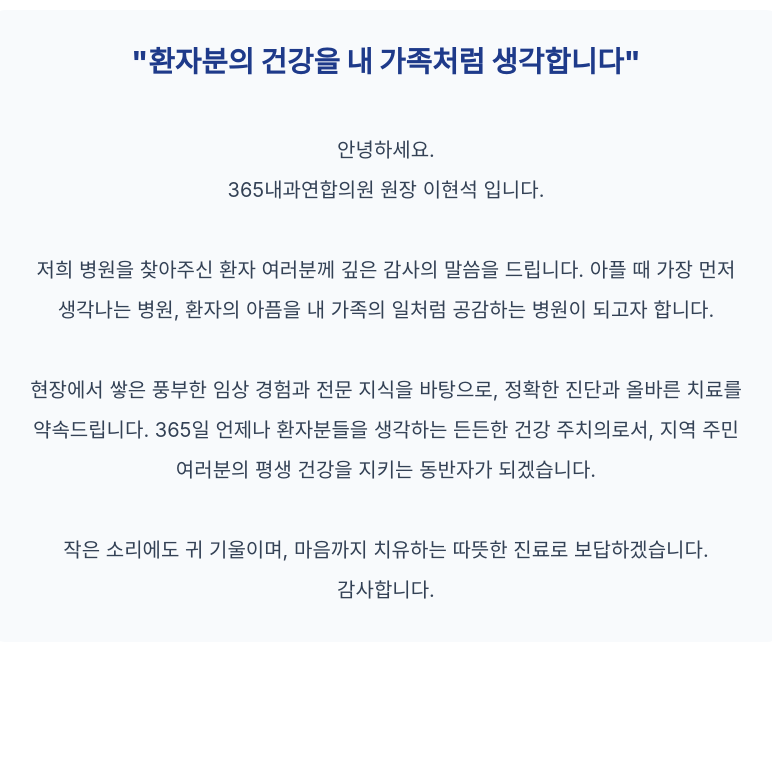
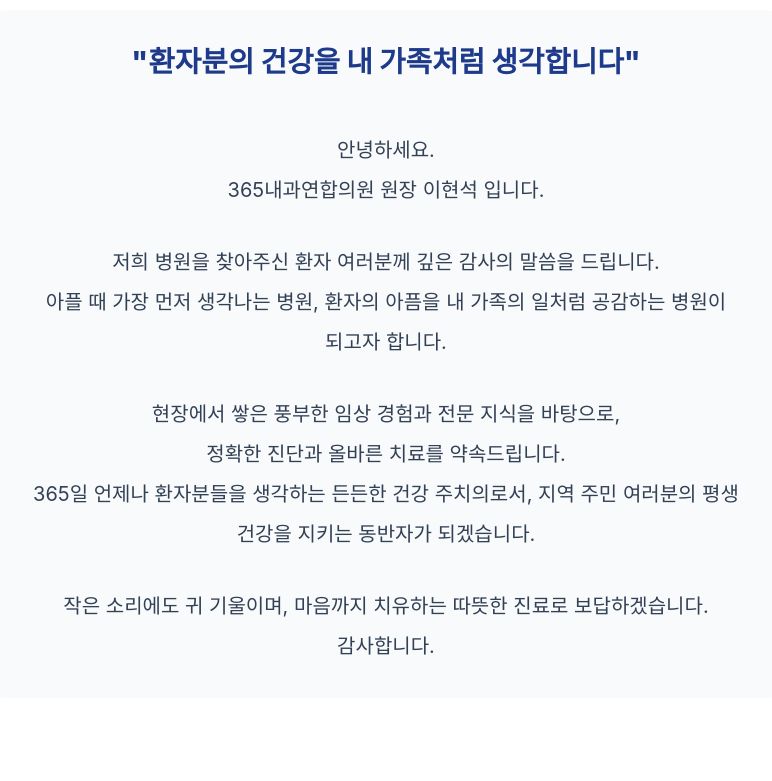
Before and after one commit to bnam1321-bit/365-clinic-web, a Next.js app: page /about in a window 1280 px wide. Shown: the part 380-1161 px from the top of the page, without its empty margins (254-1026 px from the left). Built offline with nearby package versions, Linux system fonts and the light colour scheme; a web font is replaced by a local one.

Commit message:
Widen grid gaps and refine typography based on feedback

```diff
--- a/src/app/about/page.module.css
+++ b/src/app/about/page.module.css
@@ -81,12 +81,17 @@
     color: var(--color-primary);
 }
 
-.philosophyText p {
-    color: var(--color-text-secondary);
-    font-size: 1.1rem;
-    line-height: 1.85;
+.greetingContent p {
+    font-size: 1.25rem;
+    color: #334155;
+    line-height: 2.0;
     word-break: keep-all;
-    margin-bottom: 1rem;
+    margin-bottom: 2rem;
+    /* Distinct spacing between paragraphs */
+}
+
+.greetingContent p:last-child {
+    margin-bottom: 0;
 }
 
 .valuesList {
@@ -185,7 +190,8 @@
 }
 
 .doctorInfo {
-    padding: 2rem;
+    padding: 2rem 2rem 4rem;
+    /* Increased bottom padding for "card bottom spacing" */
 }
 
 .doctorInfo h3 {
@@ -233,5 +239,7 @@
     .doctorsGrid {
         grid-template-columns: repeat(3, 1fr);
         /* 3 Columns for 3 doctors */
+        gap: 6rem;
+        /* Increased gap for better separation */
     }
 }
--- a/src/app/about/page.tsx
+++ b/src/app/about/page.tsx
@@ -17,17 +17,25 @@ export default function About() {
                         <h2 className={styles.title}>인사말</h2>
                         <div className={styles.messageCard}>
                             <h3 className={styles.subtitle}>"환자분의 건강을 내 가족처럼 생각합니다"</h3>
-                            <p className={styles.text}>
-                                안녕하세요.<br />
-                                365내과연합의원 원장 이현석 입니다.<br /><br />
-                                저희 병원을 찾아주신 환자 여러분께 깊은 감사의 말씀을 드립니다.
-                                아플 때 가장 먼저 생각나는 병원, 환자의 아픔을 내 가족의 일처럼 공감하는 병원이 되고자 합니다.<br /><br />
-                                현장에서 쌓은 풍부한 임상 경험과 전문 지식을 바탕으로,
-                                정확한 진단과 올바른 치료를 약속드립니다.
-                                365일 언제나 환자분들을 생각하는 든든한 건강 주치의로서, 지역 주민 여러분의 평생 건강을 지키는 동반자가 되겠습니다.<br /><br />
-                                작은 소리에도 귀 기울이며, 마음까지 치유하는 따뜻한 진료로 보답하겠습니다.
-                                감사합니다.
-                            </p>
+                            <div className={styles.greetingContent}>
+                                <p>
+                                    안녕하세요.<br />
+                                    365내과연합의원 원장 이현석 입니다.
+                                </p>
+                                <p>
+                                    저희 병원을 찾아주신 환자 여러분께 깊은 감사의 말씀을 드립니다.<br />
+                                    아플 때 가장 먼저 생각나는 병원, 환자의 아픔을 내 가족의 일처럼 공감하는 병원이 되고자 합니다.
+                                </p>
+                                <p>
+                                    현장에서 쌓은 풍부한 임상 경험과 전문 지식을 바탕으로,<br />
+                                    정확한 진단과 올바른 치료를 약속드립니다.<br />
+                                    365일 언제나 환자분들을 생각하는 든든한 건강 주치의로서, 지역 주민 여러분의 평생 건강을 지키는 동반자가 되겠습니다.
+                                </p>
+                                <p>
+                                    작은 소리에도 귀 기울이며, 마음까지 치유하는 따뜻한 진료로 보답하겠습니다.<br />
+                                    감사합니다.
+                                </p>
+                            </div>
                         </div>
                     </section>
                 </FadeIn>
--- a/src/app/checkup/page.module.css
+++ b/src/app/checkup/page.module.css
@@ -59,7 +59,7 @@
     display: grid;
     grid-template-columns: repeat(1, 1fr);
     gap: 4rem;
-    /* Increased gap */
+    /* Mobile gap */
     padding: 0 1rem;
     margin-bottom: 6rem;
 }
```
